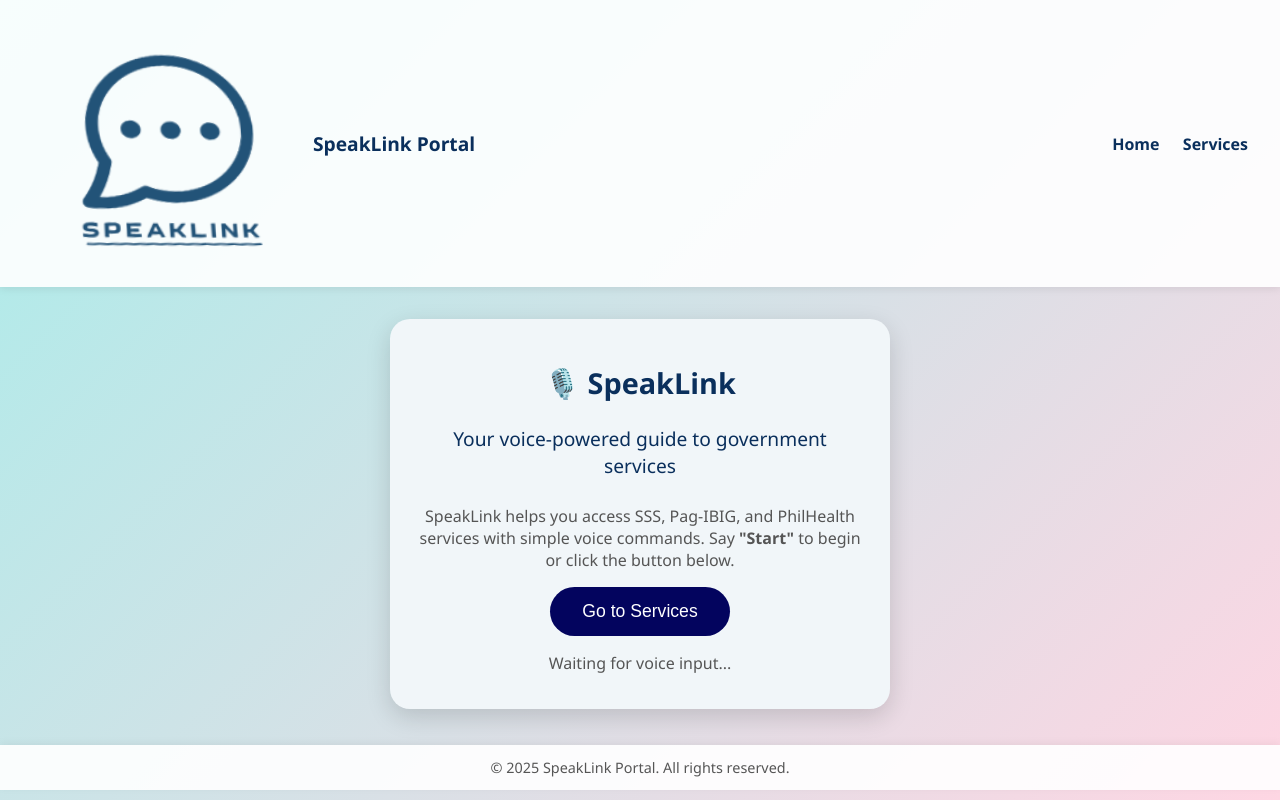
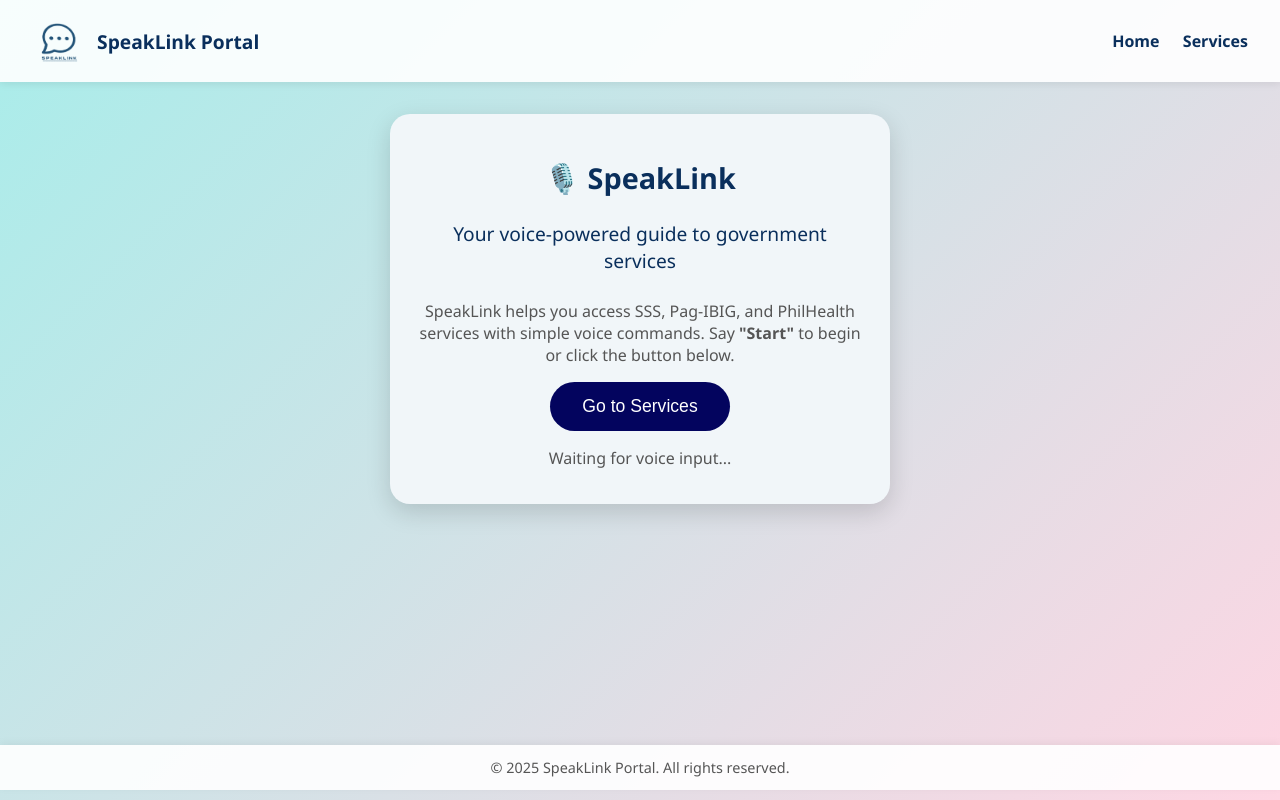
Before and after one commit to kristlealbino/speaklink, a plain HTML site: page index.html in a window 1280 px wide. Drawn offline with Linux system fonts and the light colour scheme; a script that the page names is missing.

Commit message:
Update style.css

```diff
--- a/style.css
+++ b/style.css
@@ -324,3 +324,8 @@ footer {
     .back a:hover {
       text-decoration: underline;
     }
+
+.logo {
+  height: 50px;
+  margin-right: 10px;
+}
```
